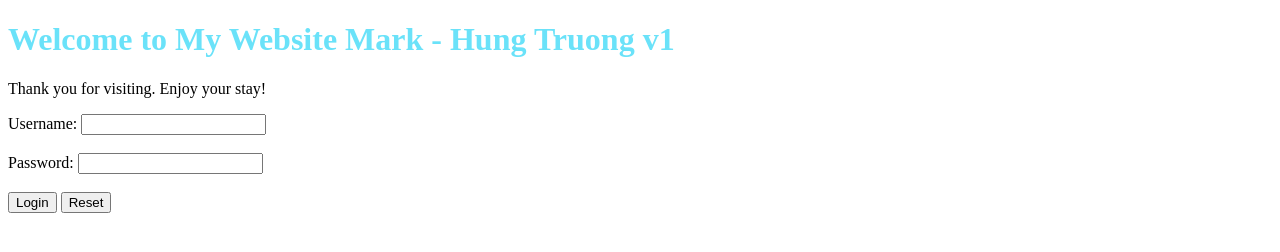
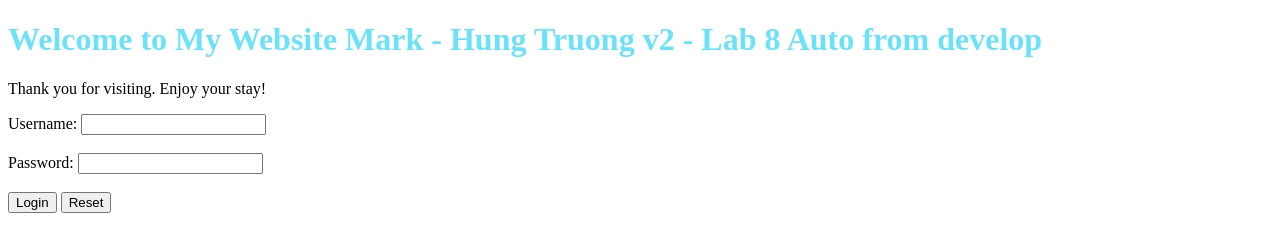
Before and after one commit to GiaiHung/nodejs-random-color, a website: page public/index.html in a window 1280 px wide. Drawn offline with Linux system fonts and the light colour scheme.

Commit message:
Update file to see cicd auto changes

```diff
--- a/public/index.html
+++ b/public/index.html
@@ -7,7 +7,7 @@
 </head>
 
 <body>
-    <h1 id="welcome" style="color: #6AE2F9;">Welcome to My Website Mark - Hung Truong v1</h1>
+    <h1 id="welcome" style="color: #6AE2F9;">Welcome to My Website Mark - Hung Truong v2 - Lab 8 Auto from develop</h1>
     <p>Thank you for visiting. Enjoy your stay!</p>
 
     <form action="/api/login" method="POST">
```
